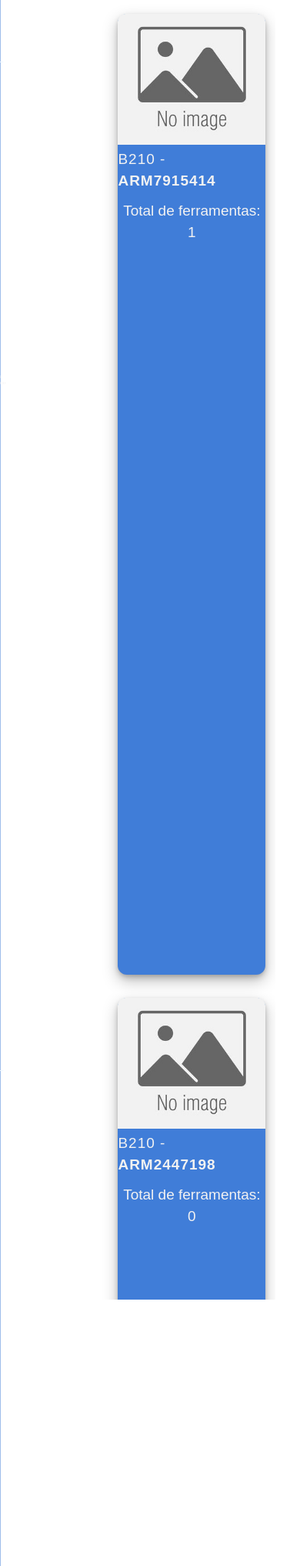
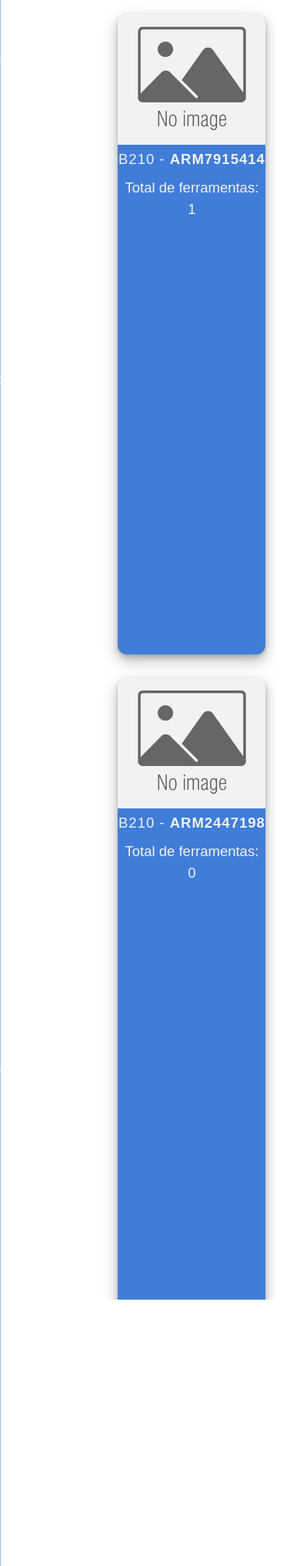
Before and after one commit to GustavoKobielski/Projeto-Final-Senai, a Flask app: page /armarios/1 in a window 390 px wide; the page is wider, and only the part inside the window is pictured. Shown: the part 566-2600 px from the top of that part at 77% size. Run offline with Flask 3, Linux system fonts and the light colour scheme; a user stored in the database is signed in; some libraries are stand-ins or nearby versions.

Commit message:
fix: salas3, ferramentas3, armarios2 / del: pessoas

```diff
--- a/app/templates/armarios2.html
+++ b/app/templates/armarios2.html
@@ -486,24 +486,38 @@
 
     @media (max-width: 1400px) {
         .box .txts_wrapper p {
-            font-size: 1.9em;
+            font-size: 2.2em;
         }
     }
+
+    @media (max-width: 1175px) {
+        .box .txts_wrapper p {
+            font-size: 1.85em;
+        }
+    }
+
 
     /* Media Queries para responsividade */
     @media (max-width: 1024px) {
         .box {
             width: calc(45% - 1em);
-            min-height: 40vh;
+            min-height: 33vh;
         }
+
+
 
     }
 
     @media (max-width: 768px) {
+        .wrapper_boxs {
+            justify-content: center;
+        }
+
         .box {
             width: calc(100% - 1em);
-            min-height: 48vh;
+            min-height: 32vh;
         }
+
 
 
     }
@@ -511,11 +525,9 @@
     @media (max-width: 480px) {
         .box {
             width: calc(100% - 1em);
+            min-height: 32vh;
         }
 
-        .box {
-            height: 42vh;
-        }
     }
 </style>
 
```
Also changed, not shown: app/templates/ferramentas3.html (+12 -6 lines), app/templates/pessoas.html (deleted, +0 -7 lines), app/templates/salas3.html (+8 -9 lines).
